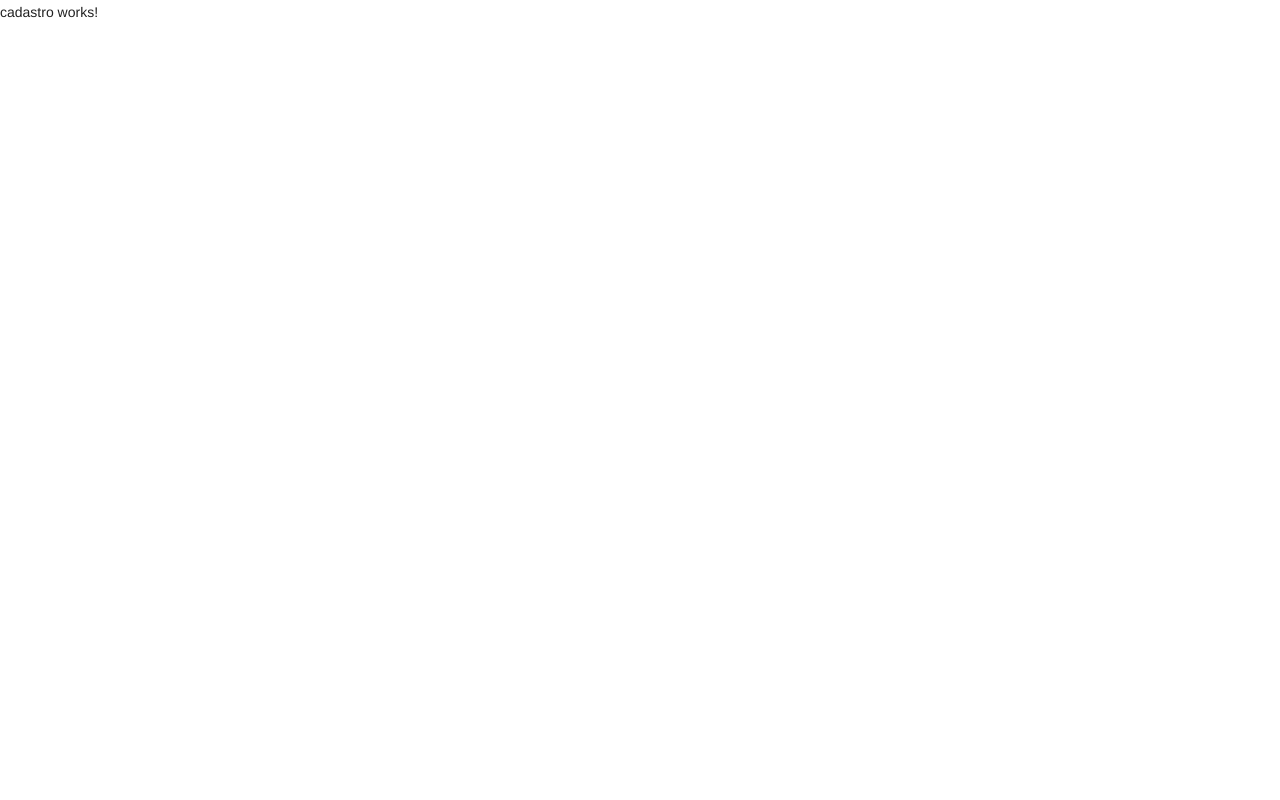
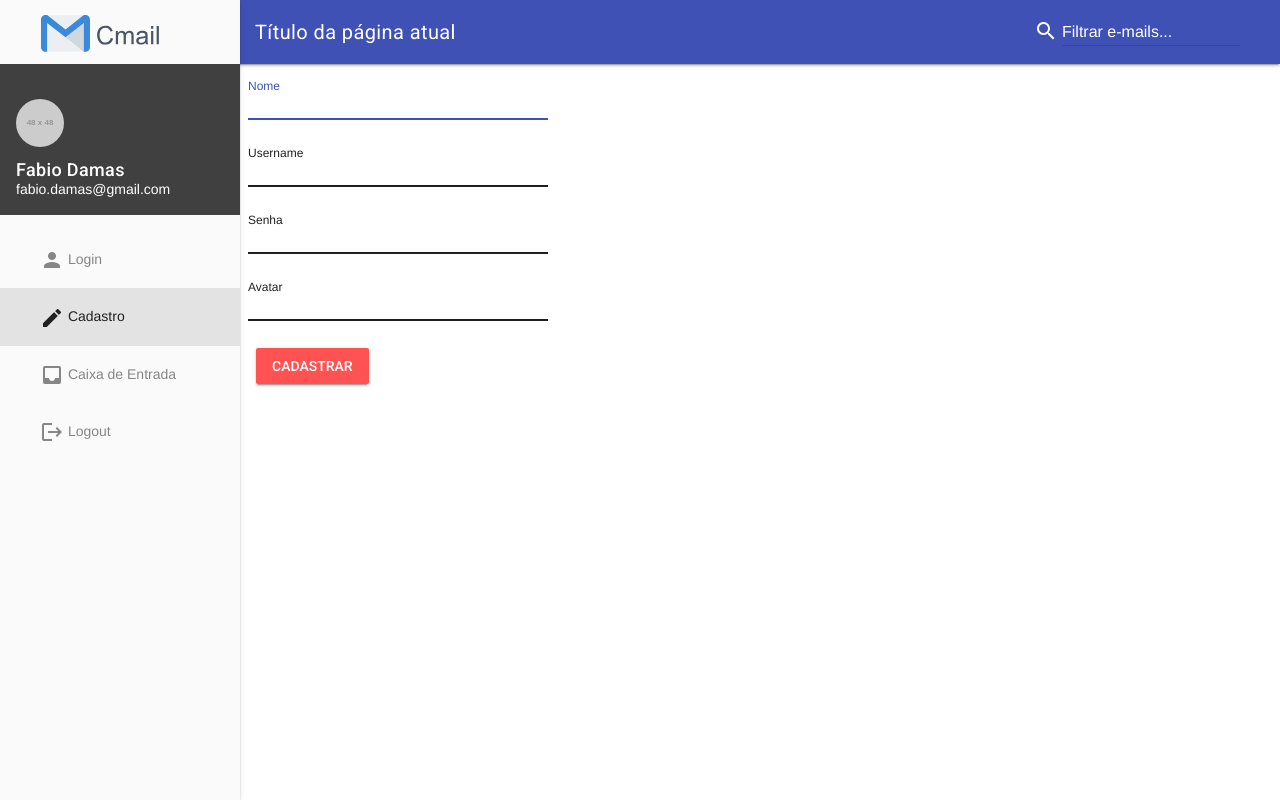
Before and after one commit to fabiodamas/curso-caelum-angular, an Angular app: page /cadastro in a window 1280 px wide. Built offline with nearby package versions, Linux system fonts and the light colour scheme.

Commit message:
formulario de cadastro, diretivas, Diretiva

```diff
--- a/src/app/app.module.ts
+++ b/src/app/app.module.ts
@@ -8,6 +8,7 @@ import { CaixaDeEntradaComponent } from './modules/caixa-de-entrada/caixa-de-ent
 import { LoginComponent } from './modules/login/login.component';
 import { CadastroComponent } from './modules/cadastro/cadastro.component';
 import {ModuloRoteamento } from './app.routes';
+import { CmailFormGroupComponent } from './components/cmail-form-group/cmail-form-group.component';
 
 @NgModule({
   declarations: [
@@ -15,7 +16,8 @@ import {ModuloRoteamento } from './app.routes';
     HeaderComponent,
     CaixaDeEntradaComponent,
     LoginComponent,
-    CadastroComponent
+    CadastroComponent,
+    CmailFormGroupComponent
   ],
   imports: [
     BrowserModule,
--- /dev/null
+++ b/src/app/components/cmail-form-group/cmail-form-group.component.html
@@ -0,0 +1,7 @@
+<div class="cmailInputForm">
+    <div class="mdl-textfield mdl-textfield--floating-label">
+    <ng-content></ng-content>
+    <label class="mdl-textfield__label" [for]="idCampo"> {{ textoDaLabel }} </label>
+    <span class="mdl-textfield__formline"></span>
+    </div>
+</div>
--- /dev/null
+++ b/src/app/components/cmail-form-group/cmail-form-group.component.ts
@@ -0,0 +1,21 @@
+import { Component, OnInit, ElementRef } from '@angular/core';
+
+@Component({
+  selector: 'cmail-form-group',
+  templateUrl: './cmail-form-group.component.html',
+  styles: []
+})
+export class CmailFormGroupComponent implements OnInit {
+
+  textoDaLabel = '';
+  idCampo = '';
+
+  constructor(private elemento:ElementRef) { }
+
+  ngOnInit() {
+    const campo = this.elemento.nativeElement.querySelector('input')
+    this.textoDaLabel = campo.name.replace(campo.name[0], campo.name[0].toUpperCase());
+    this.idCampo = campo.name;
+  }
+
+}
--- a/src/app/modules/cadastro/cadastro.component.html
+++ b/src/app/modules/cadastro/cadastro.component.html
@@ -1 +1,38 @@
-<p>cadastro works!</p>
+<div class="mdl-layout mdl-js-layout mdl-layout--fixed-drawer mdl-layout--fixed-header">
+
+  <cmail-header></cmail-header>
+  <main class="mdl-layout__content">
+    <div class="page-content">
+      <div class="mdl-grid">
+        <form>
+
+          <cmail-form-group>
+            <input autofocus required type="text" name="nome" cmailFormField  class="mdl-textfield__input"/>
+            <span class="mdl-textfield__error">Informar um nome é obrigatório!</span>
+          </cmail-form-group>
+
+          <cmail-form-group>
+            <input required type="text" name="username" cmailFormField class="mdl-textfield__input"/>
+            <span class="mdl-textfield__error">Informar um nome de usuário é obrigatório!</span>
+          </cmail-form-group>
+
+          <cmail-form-group>
+            <input required type="password" name="senha" cmailFormField class="mdl-textfield__input"/>
+            <span class="mdl-textfield__error">Informar uma senha é obrigatório!</span>
+          </cmail-form-group>
+
+          <cmail-form-group>
+            <input type="text" name="avatar" cmailFormField class="mdl-textfield__input" />
+          </cmail-form-group>
+
+          <div class="mdl-card__actions">
+            <button class="mdl-button mdl-js-button mdl-button--raised mdl-button--accent">
+              Cadastrar
+            </button>
+          </div>
+
+        </form>
+      </div>
+    </div>
+  </main>
+</div>
```
Also changed, not shown: src/app/components/cmail-form-group/cmail-form-field.directive.ts (added, +23 -0 lines), 1 other file (tests, documents, lock files or other folders).
